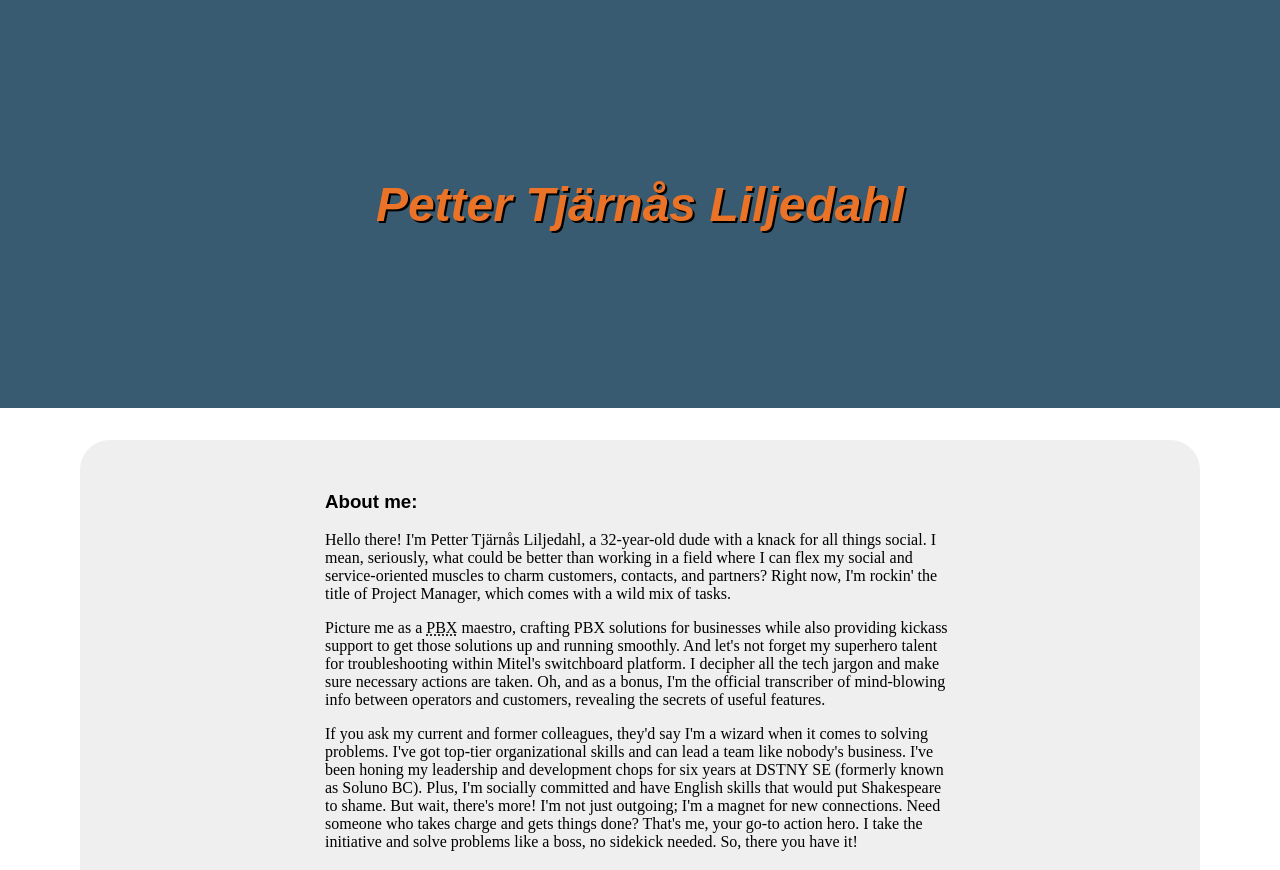
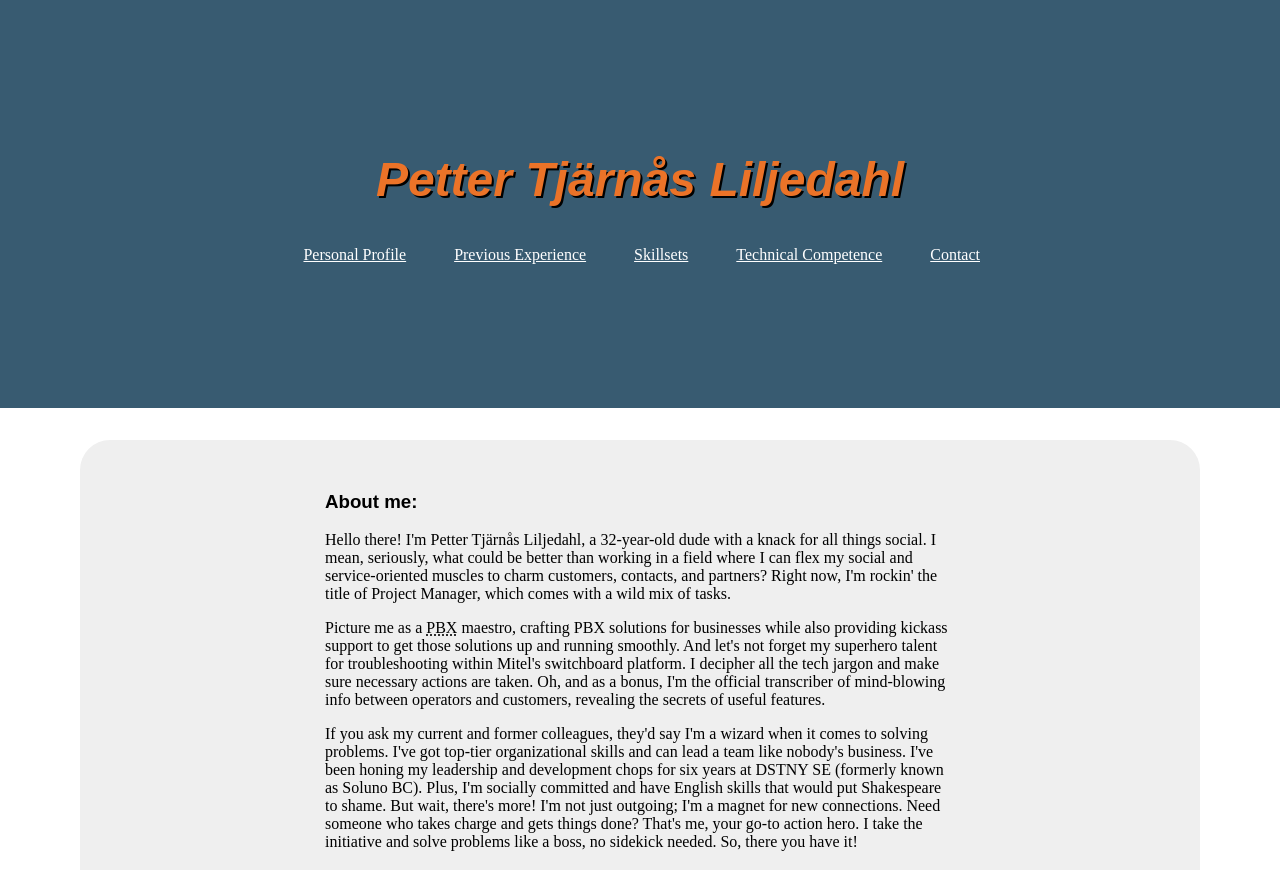
Before and after one commit to Tjarnas/curriculum-vitae, a plain HTML site: page pages/about.html in a window 1280 px wide. Shown: the top 870 px of the page. Drawn offline with Linux system fonts and the light colour scheme.

Commit message:
added flex navbar
added flex navbar to about-me page

```diff
--- a/assets/style/about.css
+++ b/assets/style/about.css
@@ -6,6 +6,7 @@ header {
     background-color: #385B71;
     height: 408px;
     display: flex;
+    flex-direction: column;
     align-items: center;
     justify-content: center;
 }
@@ -20,6 +21,29 @@ header h2 {
 main {
     display: flex;
     justify-content: center;
+}
+
+.navbar-list {
+    margin-top: 0;
+    margin-right: 3em;
+    padding-bottom: 1em;
+    display: flex;
+    justify-content: flex-end;
+    gap: 3em;
+    max-width: 100em;
+    min-width: 43em;
+}
+
+.navbar-list li a {
+    color: #FFFFFF;
+}
+
+.navbar-list li a:hover {
+    color: hsl(210, 14%, 53%);
+}
+
+.navbar-list li {
+    list-style-type: none;
 }
 
 .main-background {
--- a/pages/about.html
+++ b/pages/about.html
@@ -12,6 +12,15 @@
 <body>
     <header>
         <h2>Petter Tjärnås Liljedahl</h2>
+        <nav>
+            <ul class="navbar-list">
+                <li><a href="../index.html#profile">Personal Profile</a></li>
+                <li><a href="../index.html#experience">Previous Experience</a></li>
+                <li><a href="../index.html#skills">Skillsets</a></li>
+                <li><a href="../index.html#competence">Technical Competence</a></li>
+                <li><a href="../index.html#contact">Contact</a></li>
+            </ul>
+        </nav>
     </header>
     <main>
         <section class="main-background">
```
